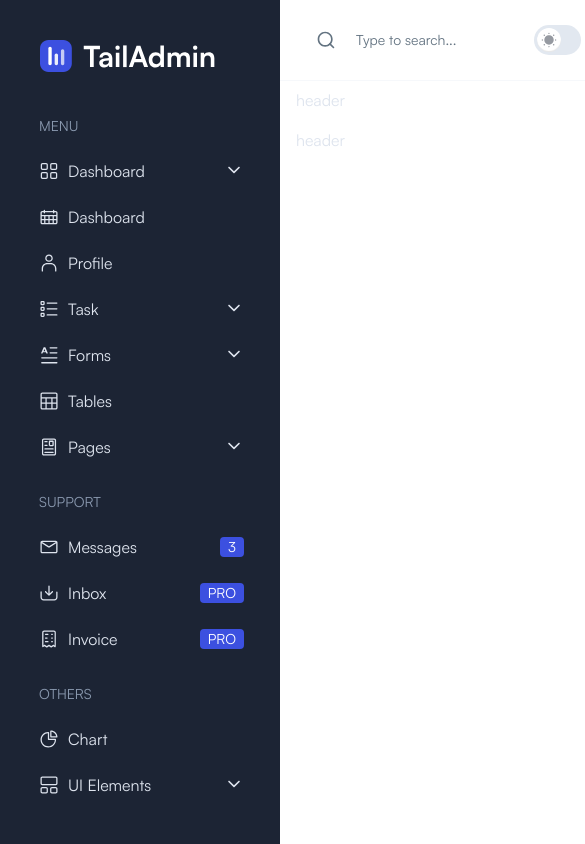
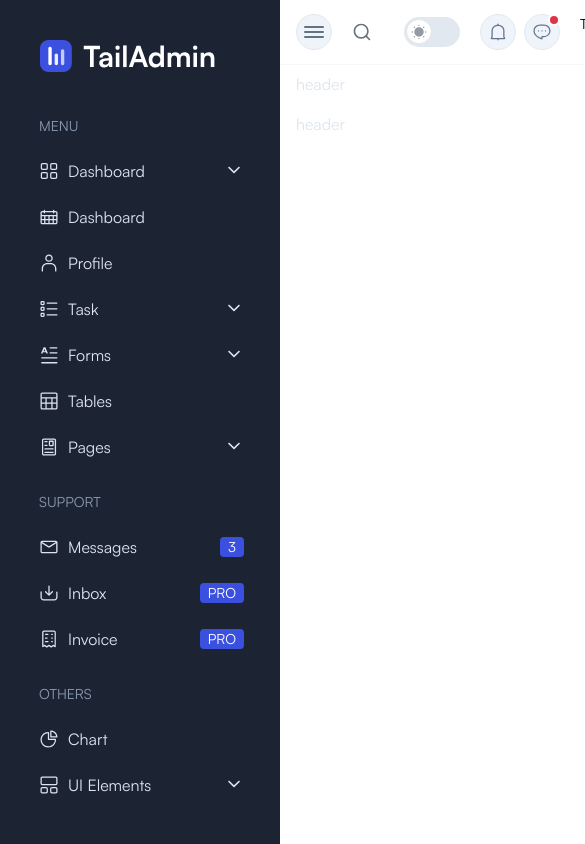
Before and after one commit to Vita-31/tailadmin, a Next.js app: page / in a window 390 px wide. Shown: the top 844 px of the page, 585 px wide, since content can reach past the window. Built offline with nearby package versions, Linux system fonts and the light colour scheme.

Commit message:
desktop adaptive

```diff
--- a/features/header/Header.tsx
+++ b/features/header/Header.tsx
@@ -6,16 +6,23 @@
 import { Search } from "./ui/HeaderSearch";
 import { HeaderNotification } from "./ui/HeaderNotification";
 import { HeaderProfile } from "./ui/HeaderProfile";
+import { HeaderBurger } from "./ui/HeaderBurger";
 
 export const Header: FC = () => {
   return (
-    <header className="bg-white h-20 w-full flex justify-between pl-9 py-4 pr-[30px] border-1 border-silver items-center shadow-[0_1px_0px_0px_rgba(226,232,240,0.3)]">
+    <header className="bg-white h-16 lg:h-20 w-full flex gap-5 justify-between px-4 py-3 lg:pl-9 lg:py-4 lg:pr-[30px] border-1 border-silver items-center shadow-[0_1px_0px_0px_rgba(226,232,240,0.3)]">
+      <div className="lg:hidden">
+        <ButtonIcon>
+          <HeaderBurger />
+        </ButtonIcon>
+      </div>
+
       <Search />
 
-      <div className="flex items-center gap-7">
+      <div className="flex items-center gap-5 lg:gap-7">
         <Switcher />
 
-        <div className="flex gap-4 items-center">
+        <div className="flex gap-2 lg:gap-4 items-center">
           <HeaderNotification />
 
           <div className="relative">
--- /dev/null
+++ b/features/header/ui/HeaderBurger.tsx
@@ -0,0 +1,13 @@
+import React, { FC } from "react";
+
+interface HeaderBurgerProps {}
+
+export const HeaderBurger: FC<HeaderBurgerProps> = () => {
+  return (
+    <div className="w-5 h-3 flex flex-col items-center justify-center relative">
+      <span className="absolute left-0 right-0 top-0 w-full h-[2px] rounded bg-silver-dark"></span>
+      <span className="absolute left-0 right-0 top-2/4 -translate-y-1/2 w-full h-[2px] rounded bg-silver-dark"></span>
+      <span className="absolute left-0 right-0 bottom-0 w-full h-[2px] rounded bg-silver-dark"></span>
+    </div>
+  );
+};
--- a/features/header/ui/HeaderProfileDropdown.tsx
+++ b/features/header/ui/HeaderProfileDropdown.tsx
@@ -3,7 +3,7 @@
 
 export const HeaderProfileDropdown = () => {
   return (
-    <ul className="absolute right-0 top-14 border border-silver bg-white w-56 max-h-96 overflow-y-auto shadow-[0_8px_13px_-3px_rgba(0,0,0,0.07)]">
+    <ul className="absolute right-0 top-11 lg:top-14 border border-silver bg-white w-56 max-h-96 overflow-y-auto shadow-[0_8px_13px_-3px_rgba(0,0,0,0.07)]">
       <li className="flex">
         <Link
           href="/profile"
--- a/features/header/ui/HeaderProfileHead.tsx
+++ b/features/header/ui/HeaderProfileHead.tsx
@@ -11,10 +11,14 @@
   return (
     <button className="flex items-center" type="button">
       <div>
-        <div className="font-medium text-sm">Thomas Anree</div>
-        <div className="font-medium text-xs text-silver-dark">Ux Designer</div>
+        <div className="font-medium text-sm whitespace-nowrap">
+          Thomas Anree
+        </div>
+        <div className="font-medium text-xs text-silver-dark whitespace-nowrap">
+          Ux Designer
+        </div>
       </div>
-      <div className="w-12 h-12 rounded-full overflow-hidden ml-4">
+      <div className="w-9 h-9 lg:w-12 lg:h-12 rounded-full overflow-hidden ml-2 lg:ml-4">
         <Image
           src="/images/avatar.png"
           className="w-full h-full object-cover"
@@ -26,7 +30,7 @@
         />
       </div>
       <div
-        className={classNames("ml-3 rotate-0 duration-500", {
+        className={classNames("ml-2 lg:ml-3 rotate-0 duration-500", {
           "rotate-180": active,
         })}
       >
--- a/features/header/ui/HeaderSearch.tsx
+++ b/features/header/ui/HeaderSearch.tsx
@@ -3,14 +3,14 @@
 
 export const Search: FC = () => {
   return (
-    <label className="flex items-center h-5">
+    <label className="flex items-center max-w-xs w-full 0 h-5">
       <span className="w-5 h-5 flex">
         <SearchIcon />
       </span>
       <input
         type="search"
         name="search"
-        className="text-sm font-medium flex ml-5 focus:outline-none placeholder:text-silver-dark placeholder:text-sm"
+        className="text-sm font-medium flex ml-3 lg:ml-5 w-full focus:outline-none placeholder:text-silver-dark placeholder:text-sm"
         placeholder="Type to search..."
       />
     </label>
--- a/shared/components/ui/atoms/accordion/AccordionMenu.tsx
+++ b/shared/components/ui/atoms/accordion/AccordionMenu.tsx
@@ -24,8 +24,8 @@
       <div
         ref={contentEl}
         className={classNames("duration-300 overflow-hidden", {
-          "opacity-100": active || savedActive,
-          "opacity-0": !active && !savedActive,
+          "opacity-100 pointer-events-auto": active || savedActive,
+          "opacity-0 pointer-events-none": !active && !savedActive,
         })}
         style={
           (active || savedActive) && contentEl.current
```
